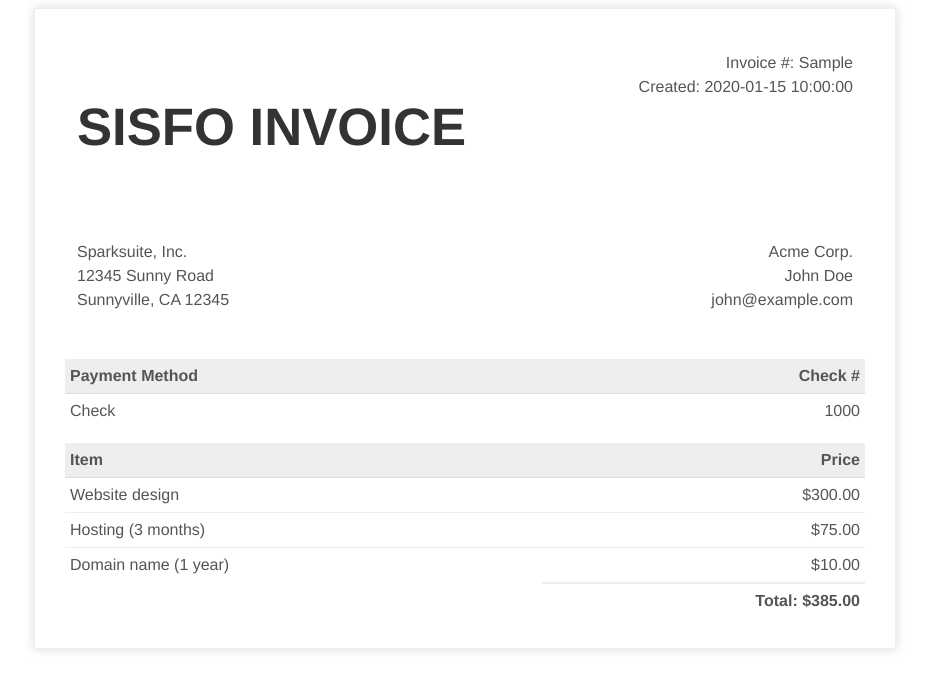
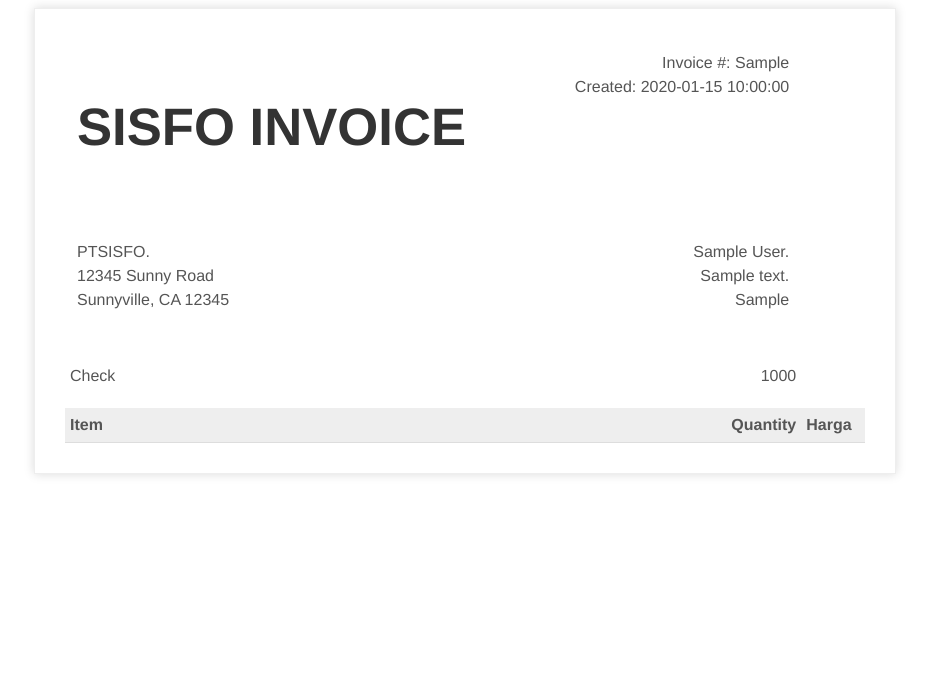
Before and after one commit to Mia1809/WP2_ThamiaNurlitaKusumaningtias_dilemas, a CodeIgniter app: page /database/index.php/invoice/print/1 in a window 1280 px wide. Shown: the top 690 px of the page, without its empty margins (175-1104 px from the left). Run offline with CodeIgniter, Linux system fonts and the light colour scheme; tables that the repository leaves empty or names only in its code hold one stand-in row (values such as "Sample post").

Commit message:
Update print invoice

```diff
--- a/application/views/invoice/print.php
+++ b/application/views/invoice/print.php
@@ -124,62 +124,56 @@
 						<table>
 							<tr>
 								<td>
-									Sparksuite, Inc.<br />
+									PTSISFO.<br />
 									12345 Sunny Road<br />
 									Sunnyville, CA 12345
 								</td>
 
+                                 <?php $query = $this->db->get_where('customer', ['id'=>$invoice['customer_id']]);
+                                 $customer = $query->row_array();
+                                  ?>
 								<td>
-									Acme Corp.<br />
-									John Doe<br />
-									john@example.com
+									<?= $customer['nama'] ?>.<br />
+									<?= $customer['alamat'] ?><br />
+									<?= $customer['no_tlpn'] ?>
 								</td>
 							</tr>
 						</table>
 					</td>
 				</tr>
 
-				<tr class="heading">
-					<td>Payment Method</td>
-
-					<td>Check #</td>
-				</tr>
-
 				<tr class="details">
 					<td>Check</td>
 
 					<td>1000</td>
+					<td></td>
 				</tr>
 
 				<tr class="heading">
 					<td>Item</td>
 
-					<td>Price</td>
+					<td>Quantity</td>
+					<td>Harga</td>
 				</tr>
+                <?php foreach ($invoiceItems as $key => $invoiceItem) : ?>
+                <tr>
+                    <td>
 
-				<tr class="item">
-					<td>Website design</td>
+                             <?php $query = $this->db->get_where('produk', ['id'=>$invoiceItem['produk_id']]);
+                             $produk = $query->row_array();
 
-					<td>$300.00</td>
-				</tr>
+                             echo $produk['nama'];
+                              ?>
+                    </td>
+                    <td>
+                        <?= $invoiceItem['quantity'] ?>
+                    </td>
+                    <td>
+                        <?= $produk['harga'] ?>
 
-				<tr class="item">
-					<td>Hosting (3 months)</td>
-
-					<td>$75.00</td>
-				</tr>
-
-				<tr class="item last">
-					<td>Domain name (1 year)</td>
-
-					<td>$10.00</td>
-				</tr>
-
-				<tr class="total">
-					<td></td>
-
-					<td>Total: $385.00</td>
-				</tr>
+                    </td>
+                </tr>
+                <?php endforeach ?>
 			</table>
 		</div>
 	</body>
```
